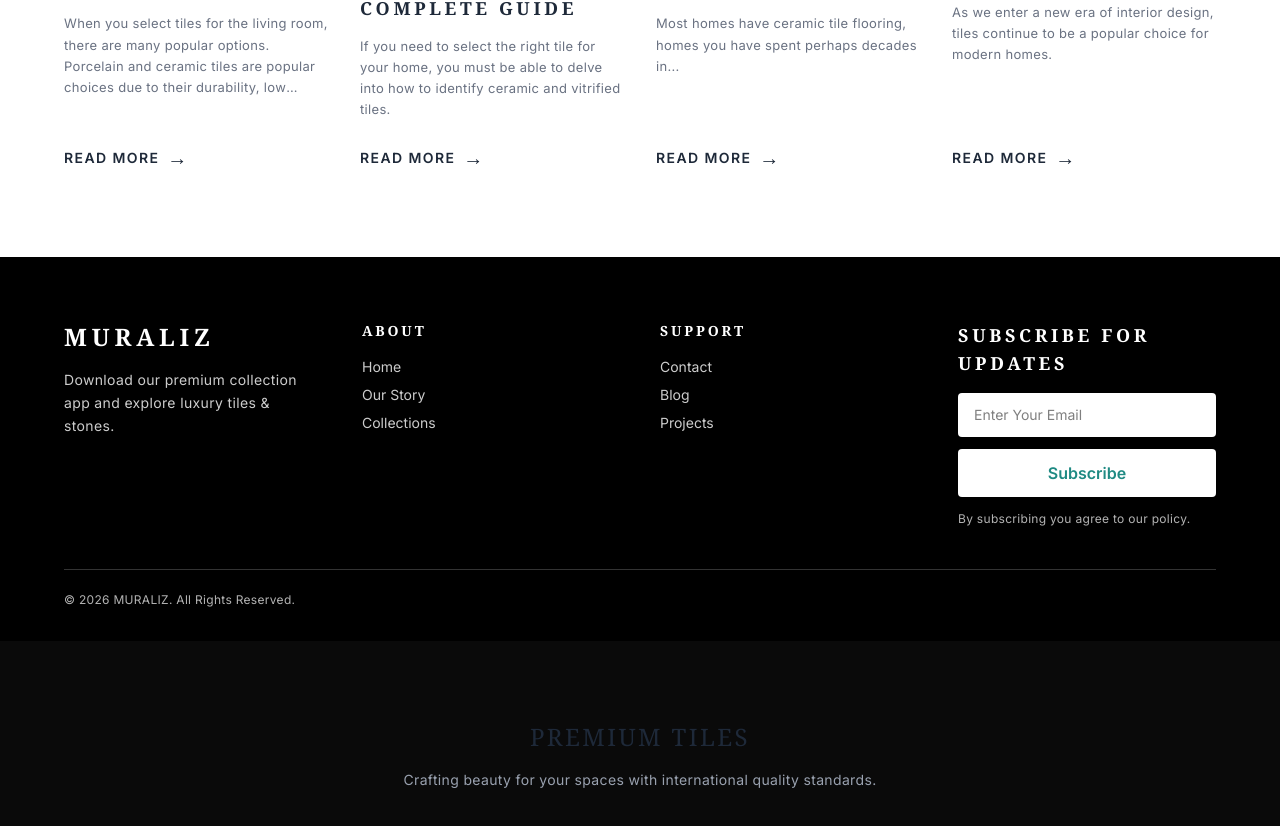
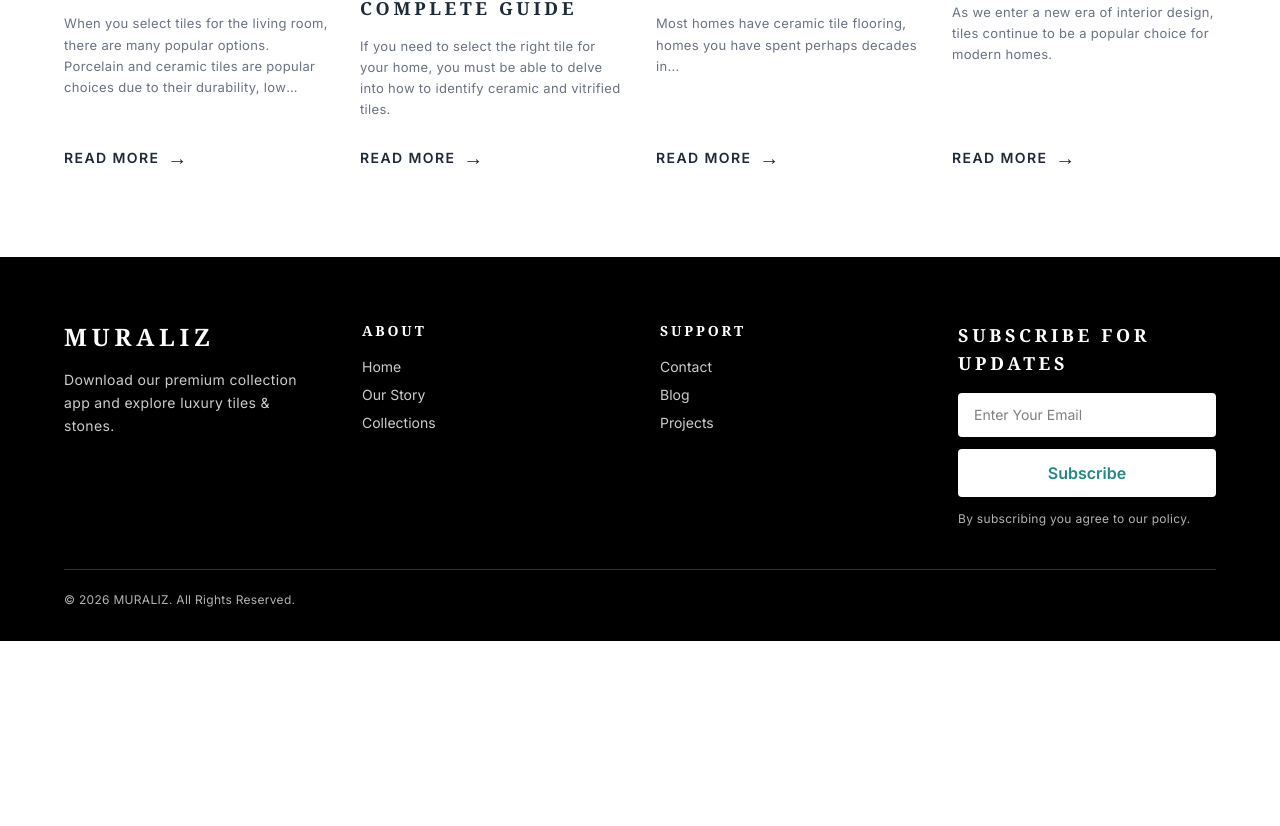
Before and after one commit to KarishmaEngg/muraliz_tiles, a Next.js app: page / in a window 1280 px wide. Shown: the part 5847-6673 px from the top of the page. After the commit the page ends 6488 px from the top, so only its background shows below. Built offline with nearby package versions, Linux system fonts and the light colour scheme.

Commit message:
Updated multiple pages, navbar, footer and added client banner

```diff
--- a/src/app/page.js
+++ b/src/app/page.js
@@ -29,13 +29,7 @@ export default function Home() {
       <BlogSection />
       <Footer />
 
-      {/* Aap yahan naye sections add kar sakte hain, jo automatic scroll honge */}
-      <section className="py-20 px-6 text-white text-center">
-        <h3 className="text-2xl font-light tracking-widest uppercase">Premium Tiles</h3>
-        <p className="mt-4 text-gray-400 max-w-2xl mx-auto text-sm">
-          Crafting beauty for your spaces with international quality standards.
-        </p>
-      </section>
+
     </main>
   );
 }
```
